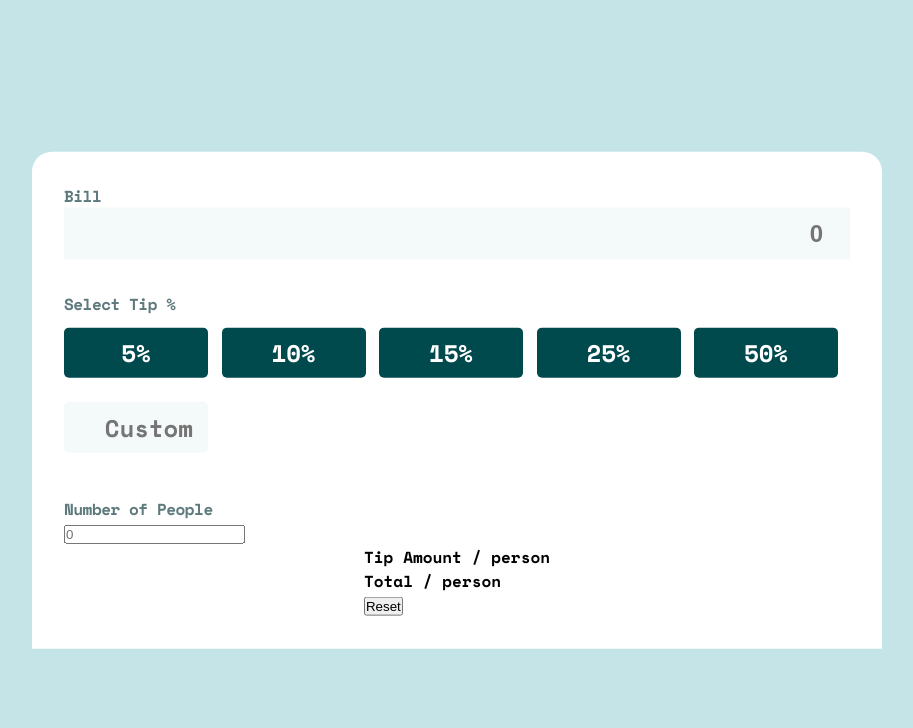
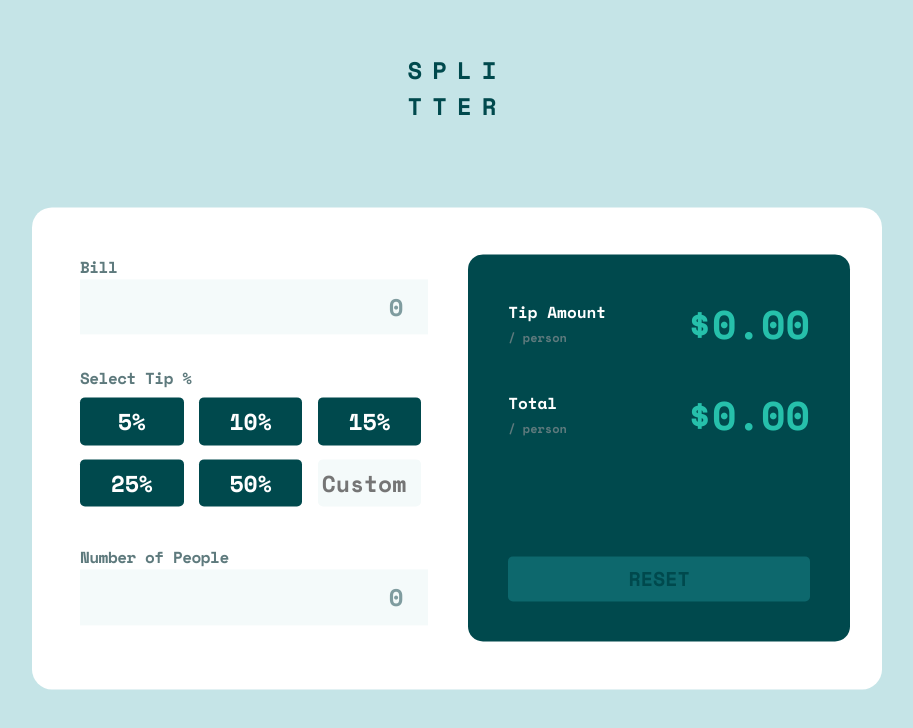
Before and after one commit to michalmiotla/Tip-calculator-app, a plain HTML site: page index.html in a window 1280 px wide. Shown: the whole page, without its empty margins (183-1096 px from the left). Drawn offline with nearby package versions, Linux system fonts and the light colour scheme.

Commit message:
working with responive view, ending css part

```diff
--- a/index.html
+++ b/index.html
@@ -15,7 +15,7 @@
 <body>
 
   <div class="work-title">
-    <h1>SPLITTER</h1>
+    <h1>SPLI<br>TTER</h1>
   </div>
 
 
@@ -25,7 +25,7 @@
 
       <div class="options__bill">
         <p class="options__bill-title title">Bill</p>
-        <input type="number" class="options__bill-input" placeholder="0">
+        <input type="number" class="options__bill-input input" placeholder="0">
       </div>
 
       <div class="options__tip">
@@ -42,26 +42,26 @@
 
       <div class="options__people">
         <p class="options__people-title title">Number of People</p>
-        <input type="number" class="options__people-input" placeholder="0">
+        <input type="number" class="options__people-input input" placeholder="0">
       </div>
 
     </div>
 
     <div class="amount">
       <div class="amount__tip">
-        <p class="amount__tip-title">Tip Amount
+        <p class="amount__tip-title">Tip Amount <br>
           <span>/ person</span>
         </p>
-        <p class="amount__tip-value"></p>
+        <p class="amount__tip-value">$0.00</p>
       </div>
       <div class="amount__total">
-        <p class="amount__total-title"> Total
+        <p class="amount__total-title">Total <br>
           <span>/ person</span>
         </p>
-        <p class="amount__total-value"></p>
+        <p class="amount__total-value">$0.00</p>
       </div>
 
-      <button class="amount__reset-btn">Reset</button>
+      <button class="amount__reset-btn button" disabled>Reset</button>
     </div>
   </div>
 
--- a/sass/style.scss
+++ b/sass/style.scss
@@ -30,7 +30,10 @@ body {
 
 .work-title {
 	position: relative;
-	top: -200px;
+	top: -350px;
+	color: $veryDarkCyan;
+	letter-spacing: 10px;
+	font-size: 1.2rem;
 }
 
 .title {
@@ -38,11 +41,31 @@ body {
 	letter-spacing: -0.5px;
 }
 
+.input,
+.button {
+	font-family: 'Space Mono', monospace;
+}
+
+.input {
+	text-align: right;
+	padding: 0.4em;
+	font-size: 2.4rem;
+	font-weight: bold;
+	color: $veryDarkCyan;
+	width: 100%;
+	background-color: $veryLightGrayishCyan;
+	border: none;
+}
+
+.input::placeholder {
+	color: $grayishCyan;
+}
+
 .wrapper {
 	position: absolute;
 	top: 50%;
 	left: 50%;
-	transform: translate(-50%, -50%);
+	transform: translate(-50%, -40%);
 	width: 100%;
 	min-width: 375px;
 	max-width: 850px;
@@ -51,24 +74,12 @@ body {
 	justify-content: center;
 	align-items: center;
 	flex-direction: column;
-	border-top-left-radius: 20px;
-	border-top-right-radius: 20px;
+	border-radius: 20px;
 	background-color: $white;
 
 	.options {
 		&__bill {
 			margin-bottom: 2em;
-
-			&-input {
-				text-align: right;
-				padding: 0.5em;
-				font-size: 2.4rem;
-				font-weight: bold;
-				color: $veryDarkCyan;
-				width: 100%;
-				background-color: $veryLightGrayishCyan;
-				border: none;
-			}
 		}
 
 		&__tip {
@@ -83,17 +94,18 @@ body {
 				flex-wrap: wrap;
 				width: 100%;
 
-				&-value, &-input {
+				&-value,
+				&-input {
 					font-family: 'Space Mono', monospace;
 					width: 6em;
-					margin: 0.5em 0.5em 0.5em 0;
+					margin: 0.3em 0.3em 0.3em 0;
 					padding: 0.3em 0;
 					border-radius: 5px;
 					border: none;
 					cursor: pointer;
 					background-color: $veryDarkCyan;
 					color: $white;
-                    font-size: 2.4rem;
+					font-size: 2.3rem;
 				}
 
 				&-input {
@@ -102,5 +114,135 @@ body {
 				}
 			}
 		}
+
+		&__people {
+			margin-bottom: 1em;
 		}
 	}
+
+	.amount {
+		display: flex;
+		justify-content: center;
+		align-items: center;
+		flex-direction: column;
+		width: 100%;
+		padding: 1.5em;
+		background-color: $veryDarkCyan;
+		border-radius: 15px;
+
+		&__tip,
+		&__total {
+			padding-top: 1em;
+			padding-bottom: 0.5em;
+			width: 100%;
+			display: flex;
+			align-items: center;
+			justify-content: space-between;
+
+			&-title {
+				color: $white;
+
+				span {
+					font-size: 1.2rem;
+					color: $darkGrayishCyan;
+				}
+			}
+
+			&-value {
+				font-size: 3rem;
+				color: $strongCyan;
+			}
+		}
+
+		&__reset-btn {
+			margin-top: 1em;
+			padding: 0.4em;
+			width: 100%;
+			background-color: $strongCyan;
+			border: none;
+			cursor: pointer;
+			font-size: 2rem;
+			color: $veryDarkCyan;
+			text-transform: uppercase;
+			font-weight: bold;
+			border-radius: 5px;
+		}
+
+		&__reset-btn:disabled {
+			background-color: rgb(13, 104, 109);
+			cursor: default;
+		}
+	}
+}
+
+@media (min-width: 768px) {
+	.work-title {
+		top: -300px;
+	}
+
+	.wrapper {
+		flex-direction: row;
+		padding: 2em;
+
+		.options {
+			width: 50%;
+			padding: 1em;
+
+			&__tip {
+				&-div {
+					&-value,
+					&-input {
+						width: 4.5em;
+					}
+
+					&-input {
+						text-align: right;
+						background-color: $veryLightGrayishCyan;
+					}
+				}
+			}
+
+			&__people {
+				margin-bottom: 1em;
+			}
+		}
+
+		.amount {
+			margin-left: 1.5em;
+			padding: 2.5em;
+			width: 50%;
+
+			&__tip,
+			&__total {
+				padding-top: 0;
+				padding-bottom: 2em;
+
+				&-title {
+					span {
+						font-size: 1.2rem;
+						color: $darkGrayishCyan;
+					}
+				}
+
+				&-value {
+					font-size: 4rem;
+					color: $strongCyan;
+				}
+			}
+
+			&__reset-btn {
+				margin-top: 4em;
+				padding: 0.4em;
+				width: 100%;
+				background-color: $strongCyan;
+				border: none;
+				cursor: pointer;
+				font-size: 2rem;
+				color: $veryDarkCyan;
+				text-transform: uppercase;
+				font-weight: bold;
+				border-radius: 5px;
+			}
+		}
+	}
+}
```
Also changed, not shown: css/style.css, 1 other file. Lines whose indentation alone changed are shown as unchanged.
